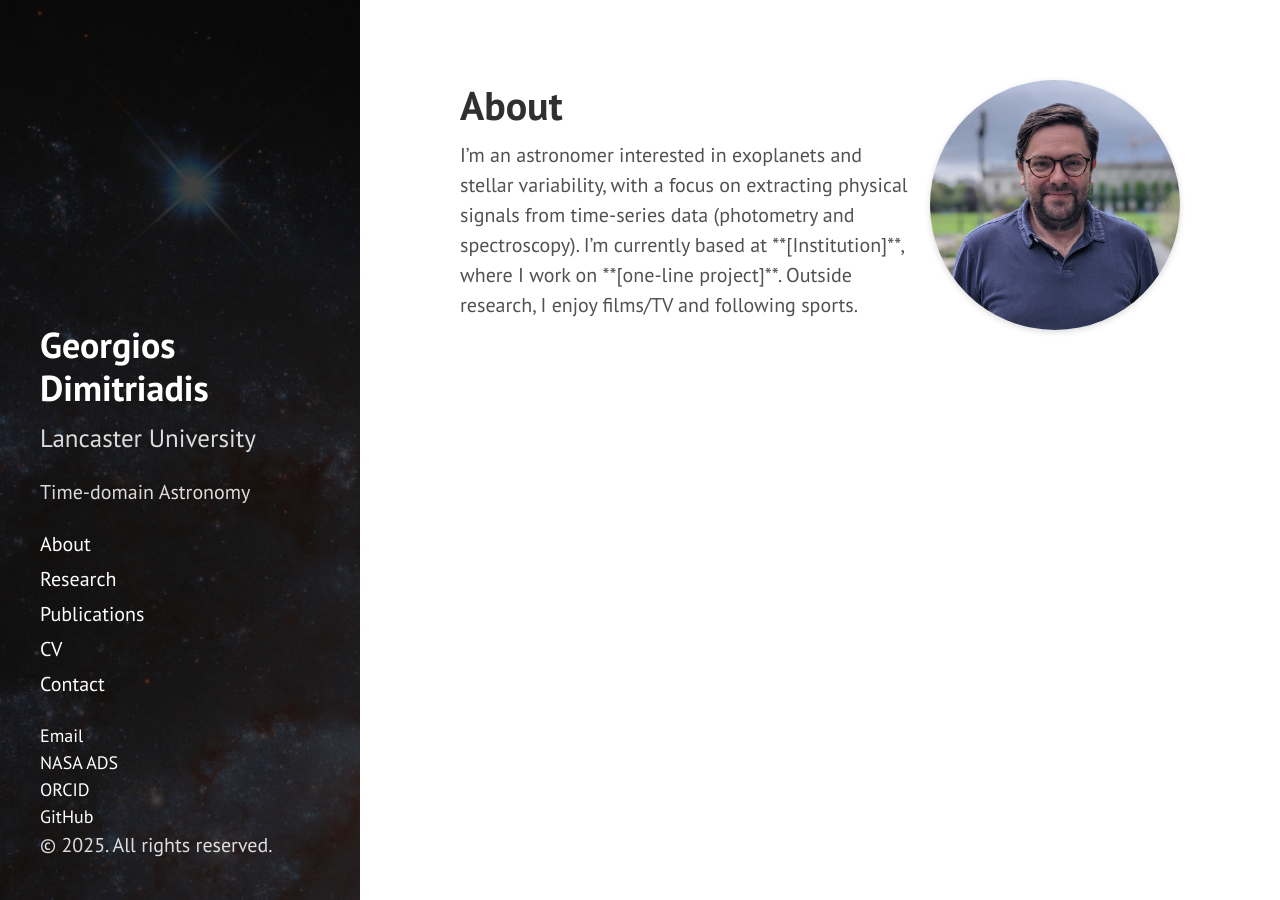
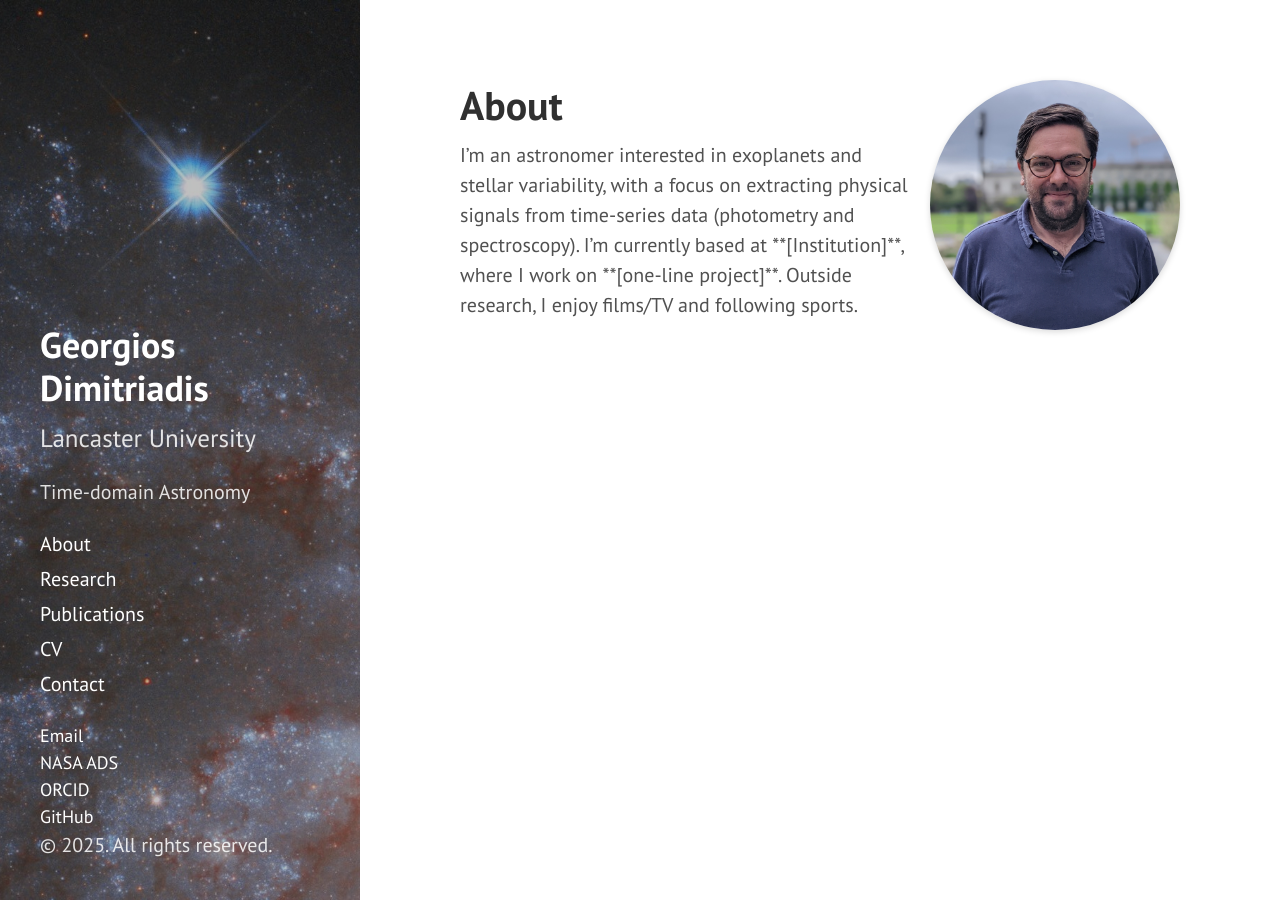
Before and after one commit to geodimitriadis/geodimitriadis.github.io, a Jekyll site: the page built from index.html, in a window 1280 px wide. Built offline with Jekyll 4.4.1, drawn with Linux system fonts in a browser that asks for light colours; the list of posts is cut into pages by our own code.

Commit message:
Update hyde.css

```diff
--- a/public/css/hyde.css
+++ b/public/css/hyde.css
@@ -70,7 +70,7 @@ html {
   overflow: hidden;
   background-image: url("../../assets/heic2018a_flip.jpg");
   background-size: cover;
-  background-position: top center;
+  background-position: 50% 10%;
   background-repeat: no-repeat;
 }
 
@@ -78,7 +78,7 @@ html {
   content: "";
   position: absolute;
   inset: 0;
-  background: rgba(0, 0, 0, 0.75);
+  background: rgba(0, 0, 0, 0.25);
   z-index: 0;
 }
 
```
